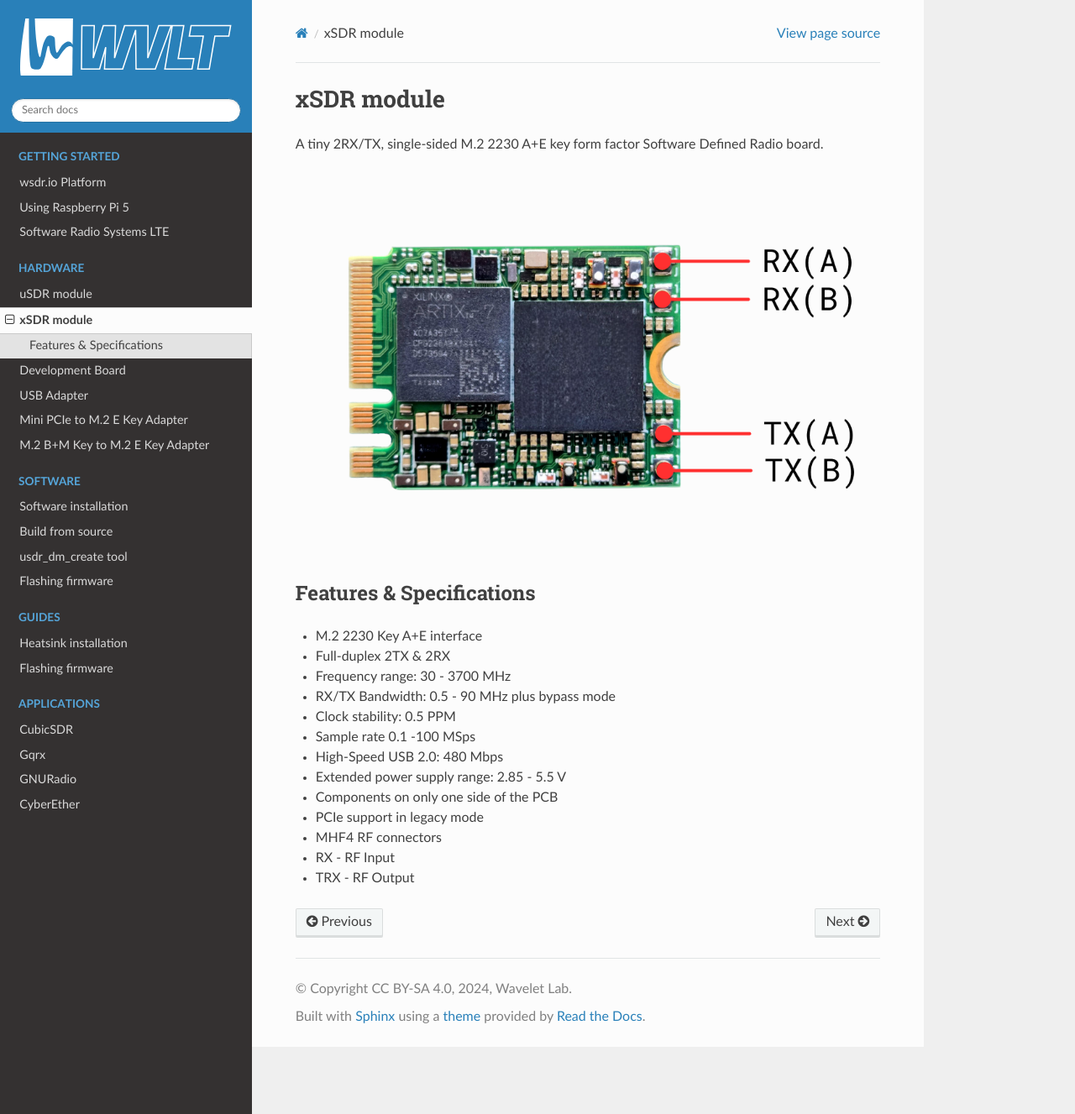
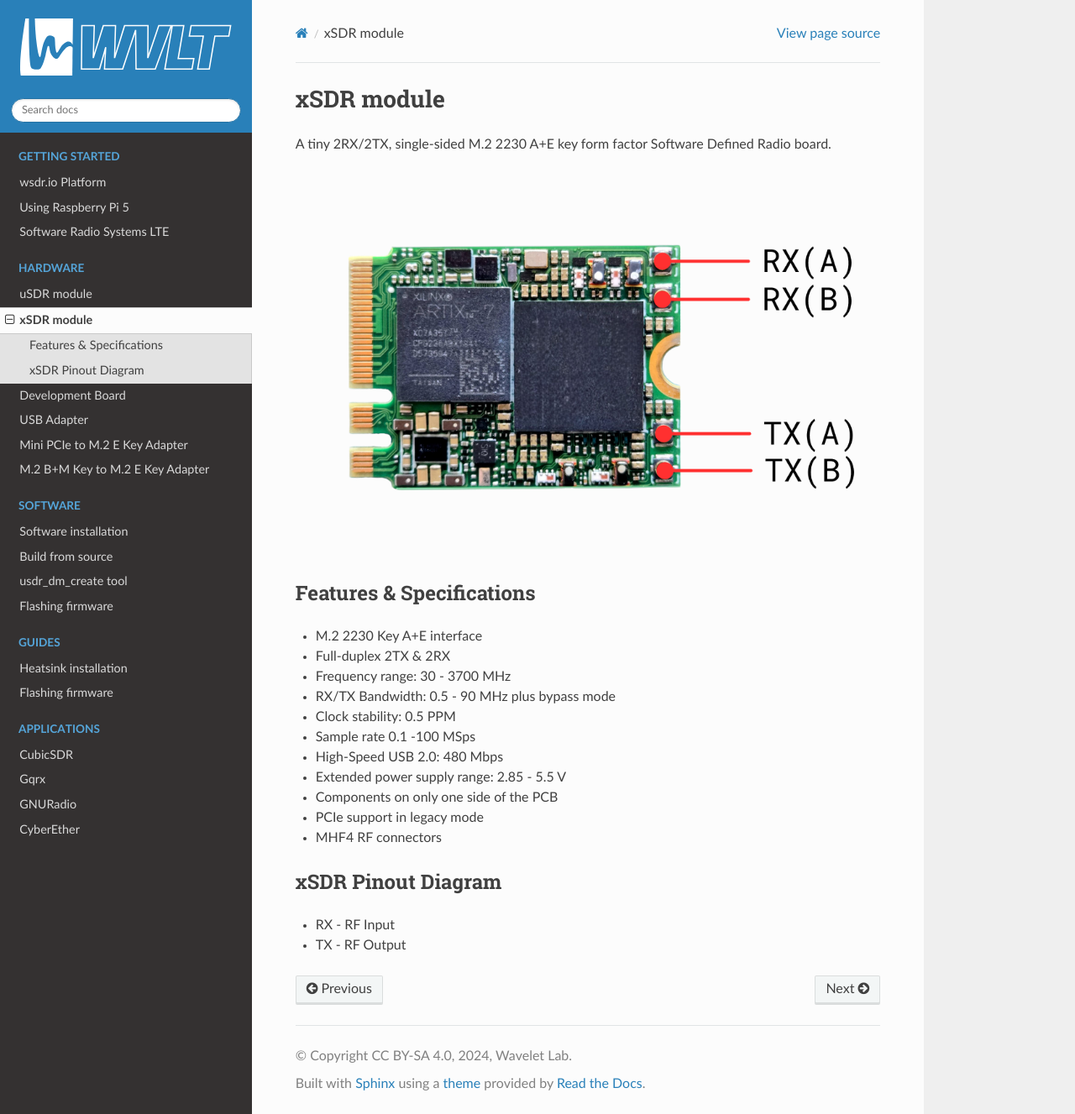
Before and after one commit to wavelet-lab/docs, a Sphinx documentation site: the page built from source/hardware/xsdr.rst, in a window 1280 px wide and 1327 px high. Shown: the whole window at 84% size. Built offline with Sphinx 7.4.7 and the Read the Docs theme 3.1.0, drawn with Linux system fonts in a browser that asks for light colours.

Commit message:
Updated xSDR doc.

```diff
--- a/source/hardware/xsdr.rst
+++ b/source/hardware/xsdr.rst
@@ -2,7 +2,7 @@
 xSDR module
 ===========
 
-A tiny 2RX/TX, single-sided M.2 2230 A+E key form factor Software Defined Radio board.
+A tiny 2RX/2TX, single-sided M.2 2230 A+E key form factor Software Defined Radio board.
 
 
 .. image:: ../_static/hw_xsdr.png
@@ -23,7 +23,8 @@ Features & Specifications
 * PCIe support in legacy mode
 * MHF4 RF connectors
 
-
+xSDR Pinout Diagram
+-------------------
 
 * RX - RF Input
-* TRX - RF Output
+* TX - RF Output
```
